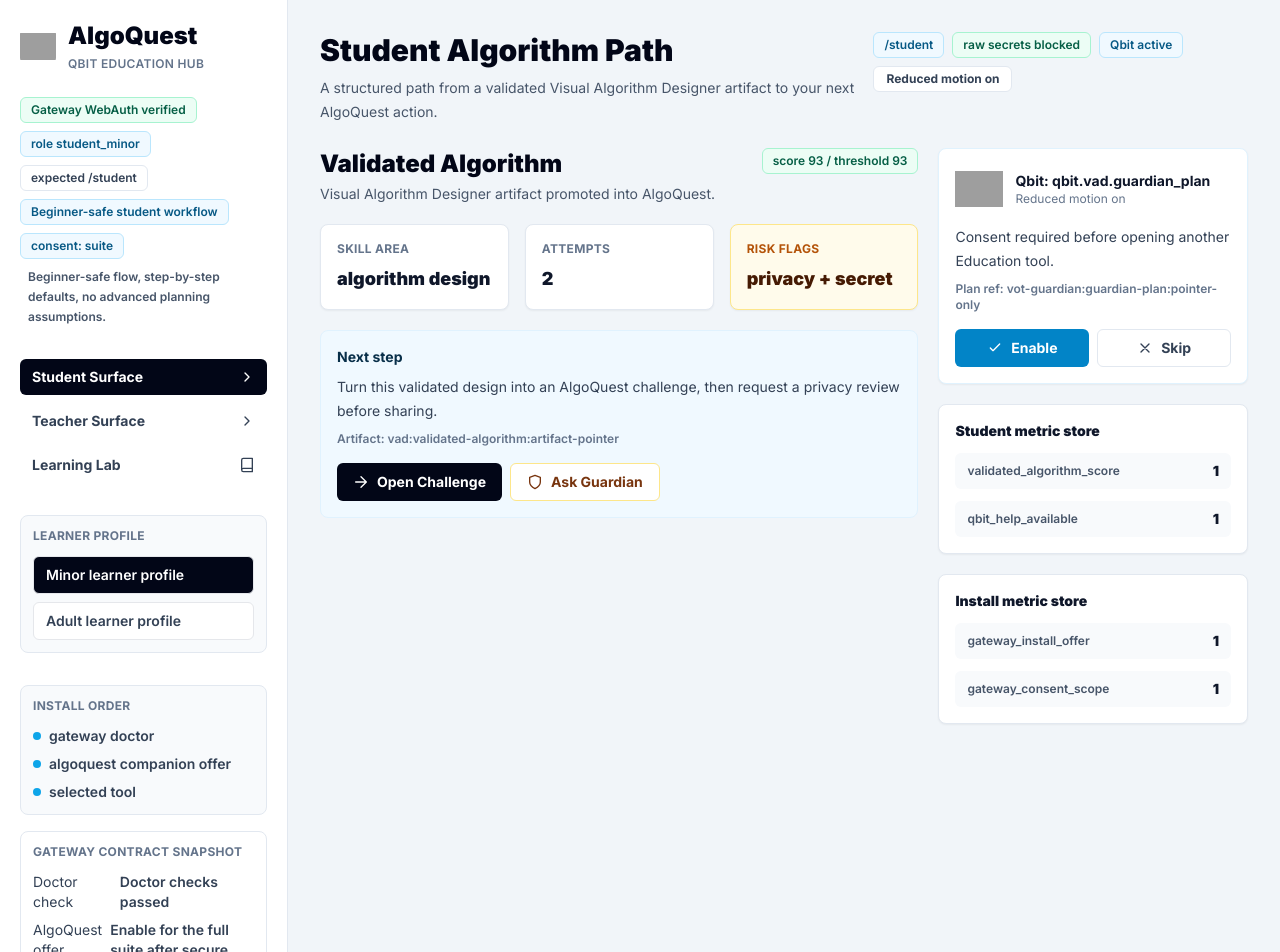
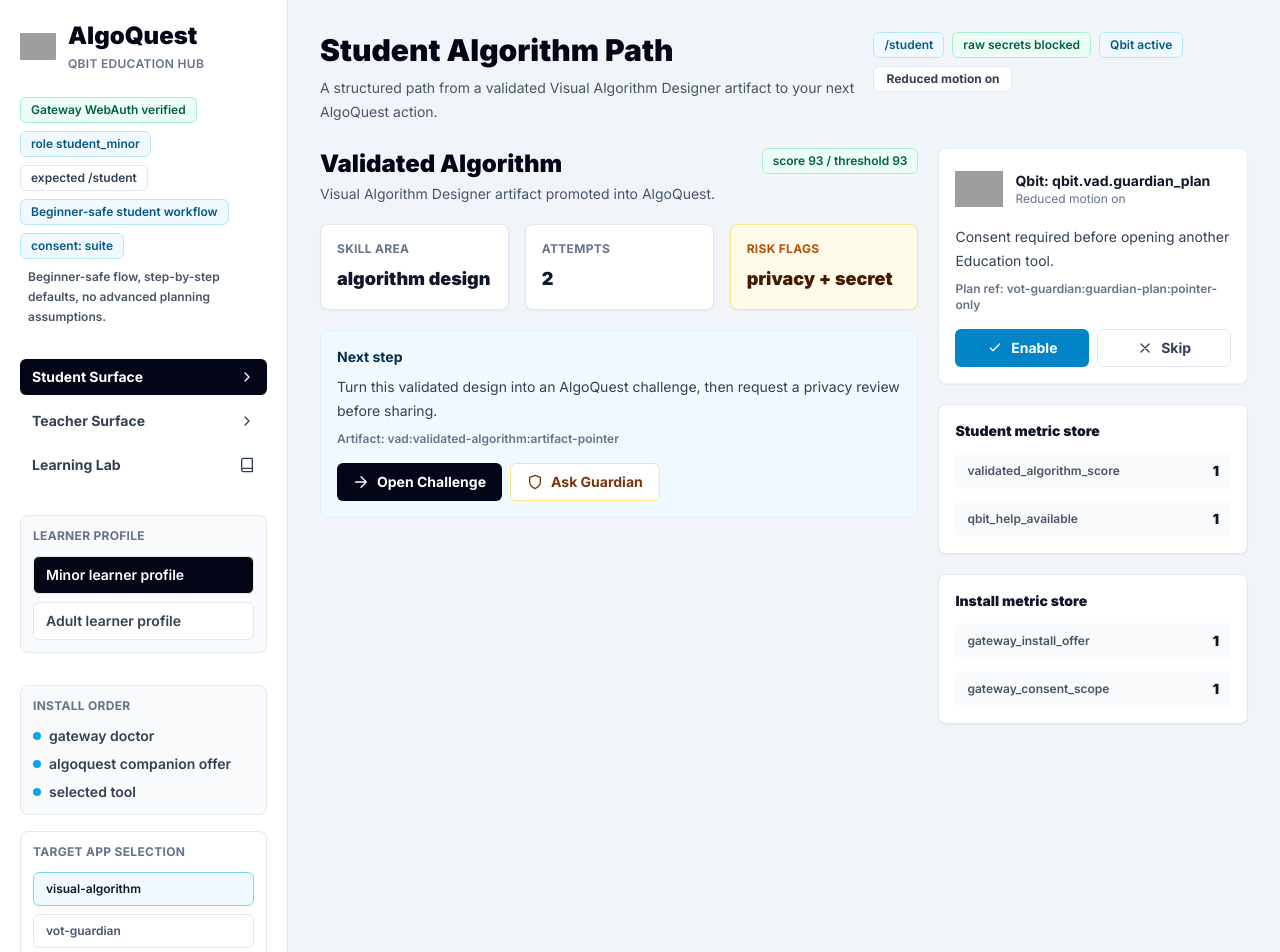
Before and after one commit to SeCuReDmE-main-dev/algoquest-ams-discovry-labs-module-, a React (Vite) app: page / in a window 1280 px wide. Shown: the top 952 px of the page. Built offline with nearby package versions, Linux system fonts and the light colour scheme; grey boxes are pictures that could not be loaded.

Commit message:
feat: enhance EducationHub with suite connection queue and requested tool handling

```diff
--- a/components/education/EducationHub.tsx
+++ b/components/education/EducationHub.tsx
@@ -89,6 +89,60 @@ const sequenceCopy = (status: GatewayInstallSequence['algoquest_offer_status']):
 const ConsentScopeBadge: React.FC<{ scope: ConsentScope }> = ({ scope }) => (
   <StatusPill label={`consent: ${scope}`} tone={scope === 'none' ? 'amber' : 'blue'} />
 );
+
+const suiteToolStatus = (
+  toolSlug: string,
+  requestedToolSlug: string,
+  consentScope: ConsentScope,
+  selectedToolStatus: GatewayInstallSequence['selected_tool_status'],
+): 'all' | 'selected' | 'locked' => {
+  if (consentScope === 'suite') {
+    return 'all';
+  }
+  if (toolSlug !== requestedToolSlug) {
+    return 'locked';
+  }
+  return selectedToolStatus === 'installed' ? 'selected' : 'locked';
+};
+
+const SuiteConnectionQueue: React.FC<{
+  tools: string[];
+  requestedTool: string;
+  consentScope: ConsentScope;
+  selectedToolStatus: GatewayInstallSequence['selected_tool_status'];
+}> = ({ tools, requestedTool, consentScope, selectedToolStatus }) => {
+  return (
+    <div className="mt-3 space-y-2">
+      {tools.map((tool) => {
+        const status = suiteToolStatus(tool, requestedTool, consentScope, selectedToolStatus);
+        const isSelected = tool === requestedTool;
+
+        const classes =
+          status === 'all'
+            ? 'border-emerald-200 bg-emerald-50 text-emerald-900'
+            : status === 'selected'
+              ? 'border-sky-200 bg-sky-50 text-sky-900'
+              : isSelected
+                ? 'border-amber-200 bg-amber-50 text-amber-900'
+                : 'border-slate-200 bg-white text-slate-500';
+
+        const label = status === 'all' ? 'suite' : isSelected ? selectedToolStatus : 'waiting';
+
+        return (
+          <div
+            key={tool}
+            className={`rounded-md border px-2 py-1 text-xs font-semibold ${classes}`}
+          >
+            <div className="flex items-center justify-between">
+              <span>{tool}</span>
+              <span className="uppercase tracking-wide">{label}</span>
+            </div>
+          </div>
+        );
+      })}
+    </div>
+  );
+};
 
 const roleLabel = (role: GatewayRole): string =>
   role === 'student_minor' ? 'Minor learner profile' : role === 'student_adult' ? 'Adult learner profile' : 'Teacher profile';
@@ -252,11 +306,25 @@ const TeacherSurface: React.FC<{
   planningEvent: TeacherPlanningEvent;
   metrics: EducationMetricsEnvelope[];
   installMetrics: EducationMetricsEnvelope[];
+  requestedTool: string;
+  consentScope: ConsentScope;
+  selectedToolStatus: GatewayInstallSequence['selected_tool_status'];
   qbitEnabled: boolean;
   reducedMotion: boolean;
   onEnableQbit: () => void;
   onSkipQbit: () => void;
-}> = ({ planningEvent, metrics, installMetrics, qbitEnabled, reducedMotion, onEnableQbit, onSkipQbit }) => (
+}> = ({
+  planningEvent,
+  metrics,
+  installMetrics,
+  requestedTool,
+  consentScope,
+  selectedToolStatus,
+  qbitEnabled,
+  reducedMotion,
+  onEnableQbit,
+  onSkipQbit,
+}) => (
   <div className="grid gap-5 xl:grid-cols-[1.35fr_0.8fr]">
     <section>
       <div className="flex flex-wrap items-start justify-between gap-4">
@@ -317,22 +385,32 @@ const TeacherSurface: React.FC<{
       />
       <section className="rounded-lg border border-slate-200 bg-white p-4 shadow-sm">
         <h3 className="text-sm font-black text-slate-900">11 app connection queue</h3>
-        <div className="mt-3 grid grid-cols-2 gap-2">
-          {suiteAppsToConnect.map((slug) => (
-            <span key={slug} className="rounded-md border border-slate-200 bg-slate-50 px-2 py-1 text-xs font-semibold text-slate-600">
-              {slug}
-            </span>
-          ))}
-        </div>
+        <SuiteConnectionQueue
+          tools={suiteAppsToConnect}
+          requestedTool={requestedTool}
+          consentScope={consentScope}
+          selectedToolStatus={selectedToolStatus}
+        />
       </section>
     </div>
   </div>
 );
 
 const EducationHub: React.FC<EducationHubProps> = ({ surface, onNavigateSurface, onOpenLearningLab }) => {
-  const [activeInstallSequence, setActiveInstallSequence] = useState<GatewayInstallSequence>(() =>
-    readInstallSequenceFromStorage(installSequence),
-  );
+  const [activeInstallSequence, setActiveInstallSequence] = useState<GatewayInstallSequence>(() => {
+    const params = new URLSearchParams(window.location.search);
+    const requestedTool = params.get('tool');
+    const storedSequence = readInstallSequenceFromStorage(installSequence);
+
+    if (requestedTool && suiteAppsToConnect.includes(requestedTool) && storedSequence.requested_tool_slug !== requestedTool) {
+      return {
+        ...storedSequence,
+        requested_tool_slug: requestedTool,
+      };
+    }
+
+    return storedSequence;
+  });
   const [qbitEnabled, setQbitEnabled] = useState<boolean>(getConsentScope(activeInstallSequence) !== 'none');
   const [reducedMotion, setReducedMotion] = useState<boolean>(true);
   const [sessionRole, setSessionRole] = useState<GatewayRole>(() => {
@@ -369,6 +447,31 @@ const EducationHub: React.FC<EducationHubProps> = ({ surface, onNavigateSurface,
   const consentScope = getConsentScope(activeInstallSequence);
 
   const installScopeTitle = sequenceCopy(activeInstallSequence.algoquest_offer_status);
+
+  const setRequestedTool = (nextTool: string) => {
+    if (!suiteAppsToConnect.includes(nextTool) || activeInstallSequence.requested_tool_slug === nextTool) {
+      return;
+    }
+
+    const nextSelectedStatus: GatewayInstallSequence['selected_tool_status'] =
+      activeInstallSequence.algoquest_offer_status === 'enable_for_suite'
+        ? 'installed'
+        : activeInstallSequence.algoquest_offer_status === 'skip_for_now'
+          ? 'blocked'
+          : 'pending';
+
+    const nextState: GatewayInstallSequence = {
+      ...activeInstallSequence,
+      requested_tool_slug: nextTool,
+      selected_tool_status: nextSelectedStatus,
+    };
+    persistInstallSequence(nextState);
+    setActiveInstallSequence(nextState);
+    const params = new URLSearchParams(window.location.search);
+    params.set('tool', nextTool);
+    const basePath = window.location.pathname;
+    window.history.replaceState({}, '', `${basePath}${params.toString() ? `?${params}` : ''}`);
+  };
 
   const applyOffer = (nextOffer: GatewayInstallSequence['algoquest_offer_status']) => {
     const nextState: GatewayInstallSequence = {
@@ -489,6 +592,26 @@ const EducationHub: React.FC<EducationHubProps> = ({ surface, onNavigateSurface,
           </div>
 
           <div className="mt-4 rounded-lg border border-slate-200 bg-white p-3">
+            <p className="text-xs font-bold uppercase tracking-wide text-slate-500">Target app selection</p>
+            <div className="mt-3 grid grid-cols-1 gap-2">
+              {suiteAppsToConnect.map((tool) => (
+                <button
+                  key={tool}
+                  type="button"
+                  onClick={() => setRequestedTool(tool)}
+                  className={`rounded-md border px-3 py-2 text-left text-xs font-semibold ${
+                    activeInstallSequence.requested_tool_slug === tool
+                      ? 'border-sky-300 bg-sky-50 text-slate-900'
+                      : 'border-slate-200 bg-white text-slate-600 hover:bg-slate-50'
+                  }`}
+                >
+                  {tool}
+                </button>
+              ))}
+            </div>
+          </div>
+
+          <div className="mt-4 rounded-lg border border-slate-200 bg-white p-3">
             <p className="text-xs font-bold uppercase tracking-wide text-slate-500">Gateway contract snapshot</p>
             <ul className="mt-3 space-y-2 text-sm text-slate-700">
               <li className="flex items-start justify-between gap-2">
@@ -581,6 +704,9 @@ const EducationHub: React.FC<EducationHubProps> = ({ surface, onNavigateSurface,
                 planningEvent={planningEvent}
                 metrics={teacherMetricRows}
                 installMetrics={installMetricRows}
+                requestedTool={activeInstallSequence.requested_tool_slug}
+                consentScope={consentScope}
+                selectedToolStatus={activeInstallSequence.selected_tool_status}
                 qbitEnabled={qbitEnabled}
                 reducedMotion={reducedMotion}
                 onEnableQbit={() => setQbitEnabled(true)}
--- a/package.json
+++ b/package.json
@@ -6,7 +6,9 @@
   "scripts": {
     "dev": "vite",
     "build": "vite build",
-    "preview": "vite preview"
+    "preview": "vite preview",
+    "validate": "npm run build && npx tsc --noEmit && python -m mkdocs build --strict",
+    "test": "npm run validate"
   },
   "dependencies": {
     "react": "^19.1.0",
--- a/services/educationInterop.ts
+++ b/services/educationInterop.ts
@@ -45,6 +45,16 @@ const readStorageObject = (key: string): Record<string, unknown> | null => {
   }
 }
 
+const findLatestMatchingEvent = <T>(items: unknown[], predicate: (value: unknown) => value is T): T | null => {
+  for (let index = items.length - 1; index >= 0; index -= 1) {
+    const candidate = items[index];
+    if (predicate(candidate)) {
+      return candidate;
+    }
+  }
+  return null;
+};
+
 export function isStudentLearningEvent(value: unknown): value is StudentLearningEvent {
   if (!isRecord(value)) {
     return false;
@@ -84,15 +94,23 @@ export function isGatewayInstallSequence(value: unknown): value is GatewayInstal
   if (!isRecord(value)) {
     return false;
   }
+
+  const offerStatus = value.algoquest_offer_status;
+  const selectedToolStatus = value.selected_tool_status;
+  const role = value.role;
+
   return (
     value.schema === 'securedme.education.gateway-install-sequence.v1' &&
     typeof value.install_id === 'string' &&
     typeof value.requested_tool_slug === 'string' &&
     (value.doctor_status === 'passed' || value.doctor_status === 'failed') &&
-    ['enable_for_this_tool', 'enable_for_suite', 'skip_for_now'].includes(value.algoquest_offer_status) &&
-    ['pending', 'blocked', 'installed'].includes(value.selected_tool_status) &&
+    typeof offerStatus === 'string' &&
+    ['enable_for_this_tool', 'enable_for_suite', 'skip_for_now'].includes(offerStatus) &&
+    typeof selectedToolStatus === 'string' &&
+    ['pending', 'blocked', 'installed'].includes(selectedToolStatus) &&
     typeof value.fingerprint_ref === 'string' &&
-    ['student_minor', 'student_adult', 'teacher'].includes(value.role) &&
+    typeof role === 'string' &&
+    ['student_minor', 'student_adult', 'teacher'].includes(role) &&
     typeof value.created_at === 'string' &&
     value.contract_version === 'v1' &&
     value.raw_secret_stored === false &&
@@ -101,11 +119,11 @@ export function isGatewayInstallSequence(value: unknown): value is GatewayInstal
 }
 
 export function readLatestVadLearningEvent(fallback: StudentLearningEvent): StudentLearningEvent {
-  return readStorageArray(ALGOQUEST_OUTBOX_STORAGE_KEY).find(isStudentLearningEvent) ?? fallback;
+  return findLatestMatchingEvent(readStorageArray(ALGOQUEST_OUTBOX_STORAGE_KEY), isStudentLearningEvent) ?? fallback;
 }
 
 export function readLatestGuardianPointer(): GuardianArtifactPointer | null {
-  return readStorageArray(GUARDIAN_OUTBOX_STORAGE_KEY).find(isGuardianArtifactPointer) ?? null;
+  return findLatestMatchingEvent(readStorageArray(GUARDIAN_OUTBOX_STORAGE_KEY), isGuardianArtifactPointer);
 }
 
 export function readInstallSequenceFromStorage(fallback: GatewayInstallSequence): GatewayInstallSequence {
```
Also changed, not shown: 2 other files (tests, documents, lock files or other folders).
